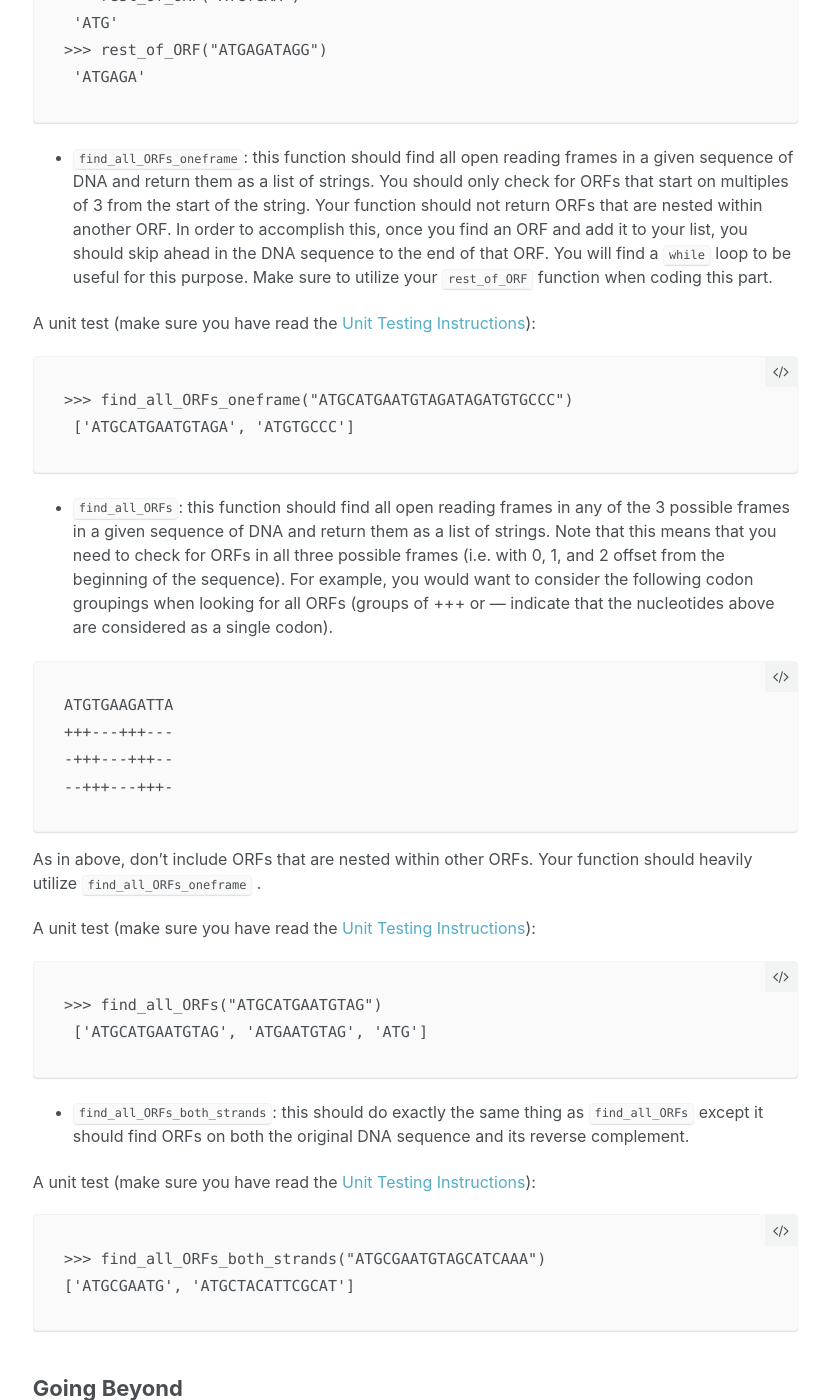
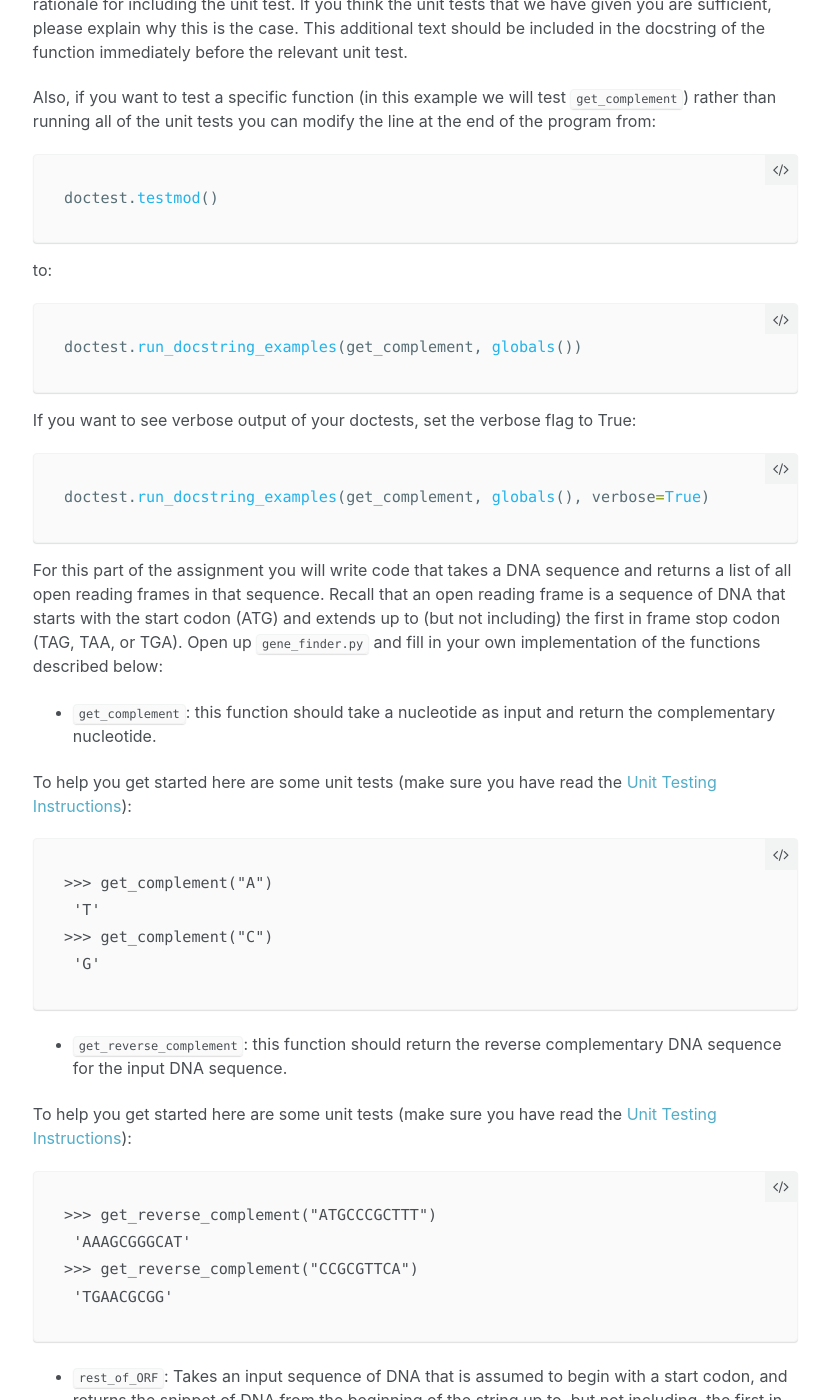
Before and after one commit to sd17spring/sd17spring.github.io, a Jekyll site: the page built from _assignments/mini-project-1-gene-finder.md, in a window 1280 px wide and 1400 px high, scrolled down 6561 px. Shown: the whole window, without its empty margins (251-1080 px from the left). Built offline with Jekyll 4.4.1, drawn with Linux system fonts in a browser that asks for light colours; some of the changed text lies outside the part shown.

Commit message:
text changes to gf assignment

````diff
--- a/_assignments/mini-project-1-gene-finder.md
+++ b/_assignments/mini-project-1-gene-finder.md
@@ -114,7 +114,7 @@
 is about Typhoid Mary (although, you really should listen to the whole thing;
 you will not be disappointed).
 
-![](images/assignments/gene-finder/mary-nyamerican.jpg)
+![](/images/assignments/gene-finder/mary-nyamerican.jpg)
 
 Image source: <http://en.wikipedia.org/wiki/Typhoid_Mary>
 
@@ -177,7 +177,7 @@
 Now that you have a good sense of the functions you will be filling out, take
 a look at this function diagram.
 
-![](images/assignments/gene-finder/FunctionDiagram.png)
+![](/images/assignments/gene-finder/FunctionDiagram.png)
 
 This diagram shows all of the functions in the program, and uses a directed
 arrow to indicate that the function on the "from" side of the arrow calls the
@@ -205,17 +205,24 @@
 
 Also, if you want to test a specific function (in this example we will test
 `get_complement`) rather than running all of the unit tests you can modify the
-line at the end of the program:
+line at the end of the program from:
 
 ``` python
 doctest.testmod()
 ```
 
-to be:
+to:
 
 ``` python
 doctest.run_docstring_examples(get_complement, globals())
 ```
+
+If you want to see verbose output of your doctests, set the verbose flag to True:
+
+``` python
+doctest.run_docstring_examples(get_complement, globals(), verbose=True)
+```
+
 
 For this part of the assignment you will write code that takes a DNA sequence
 and returns a list of all open reading frames in that sequence. Recall that an
@@ -225,6 +232,7 @@
 functions described below:
 
 * `get_complement`: this function should take a nucleotide as input and return the complementary nucleotide.
+
 To help you get started here are some unit tests (make sure you have read the
 [Unit Testing Instructions](#unit-testing-instruction)):
 
@@ -236,6 +244,7 @@
 ```
 
 * `get_reverse_complement`: this function should return the reverse complementary DNA sequence for the input DNA sequence.
+
 To help you get started here are some unit tests (make sure you have read the
 [Unit Testing Instructions](#unit-testing-instruction)):
 
@@ -248,8 +257,7 @@
 
 * `rest_of_ORF`: Takes an input sequence of DNA that is assumed to begin with a start codon, and returns the snippet of DNA from the beginning of the string up to, but not including, the first in frame stop codon. If there is no in frame stop codon, the whole string is returned.
 
-Some unit tests (make sure you have read the [Unit Testing
-Instructions](#unit-testing-instruction)):
+Some unit tests (make sure you have read the [Unit Testing Instructions](#unit-testing-instruction)):
 
 ```
 >>> rest_of_ORF("ATGTGAA")
@@ -260,8 +268,7 @@
 
 * `find_all_ORFs_oneframe`: this function should find all open reading frames in a given sequence of DNA and return them as a list of strings. You should only check for ORFs that start on multiples of 3 from the start of the string. Your function should not return ORFs that are nested within another ORF. In order to accomplish this, once you find an ORF and add it to your list, you should skip ahead in the DNA sequence to the end of that ORF. You will find a `while` loop to be useful for this purpose. Make sure to utilize your `rest_of_ORF` function when coding this part.
 
-A unit test (make sure you have read the [Unit Testing
-Instructions](#unit-testing-instruction)):
+A unit test (make sure you have read the [Unit Testing Instructions](#unit-testing-instruction)):
 
 ```
 >>> find_all_ORFs_oneframe("ATGCATGAATGTAGATAGATGTGCCC")
@@ -332,17 +339,17 @@
 
 * `longest_ORF_noncoding` : this function takes as input a DNA sequence and an integer indicating how many random trials should be performed. For each random trial, the DNA sequence should be shuffled and the longest ORF should be computed. The output of the function should be **the length**  of the longest ORF that was found across all random trials (that is the output of `longest_ORF_noncoding` is an integer). In order to test this code you may find it useful to use the provided Salmonella DNA sequence (see part 4). For example, if you find a longest ORF of 700, 600, and 300 on your three random trials, this function should output 700.
 
-Note 1: in order to randomly shuffle a string you should use the provided
+Note 1: In order to randomly shuffle a string you should use the provided
 `shuffle_string`  function. If you wanted to implement this function
 yourself, you could take the following approach: First convert the string to a
 list using the `list`  function. Once you have a list, you can shuffle the
 list using the built-in python function `list.shuffle` . To reassemble the
 shuffled list back to a string you can use string `join`  function.
 
-Note 2: we are not going to create unit tests for this function. Why not? Can
+Note 2: We are not going to create unit tests for this function. Why not? Can
 you think of a different method of unit testing that would be appropriate for
 this function? Are there any other methods you might use to build confidence
-that your implementation is correct?
+that your implementation is correct? (These are rhetorical questions.)
 
 
 * `coding_strand_to_AA` : this function converts from a string containing a DNA sequence to a sequence of amino acids. The function should read triplets of DNA nucleotides (codons), look up the appropriate amino acid (either using the provided variables in **amino_acids.py**  or by encoding this information yourself), concatenate the amino acids into a string, and then return the amino acid sequence from the function.
@@ -351,7 +358,7 @@
 the appropriate amino acid in the following manner.
 
 ``` python
-amino_acid = aa_table['CGA']`
+amino_acid = aa_table['CGA']
 ```
 
 `amino_acid` will now be the string 'R' (which stands for Arginine). Note that
@@ -375,7 +382,7 @@
 * `gene_finder`  : this function takes as input a sequence of DNA. First, use your `longest_ORF_noncoding`  on the input DNA sequence to compute a conservative threshold for distinguishing between genes and non-genes by running `longest_ORF_noncoding`  for 1500 trials. For instance, the first line of your `gene_finder` function might be:
 
 ``` python
-threshold = longest_ORF_noncoding(dna, 1500)`
+threshold = longest_ORF_noncoding(dna, 1500)
 ```
 
 Next, find all open reading frames on both strands, and then return a list
````
Also changed, not shown: other parts of _assignments/mini-project-1-gene-finder.md (+1 -1 lines).
